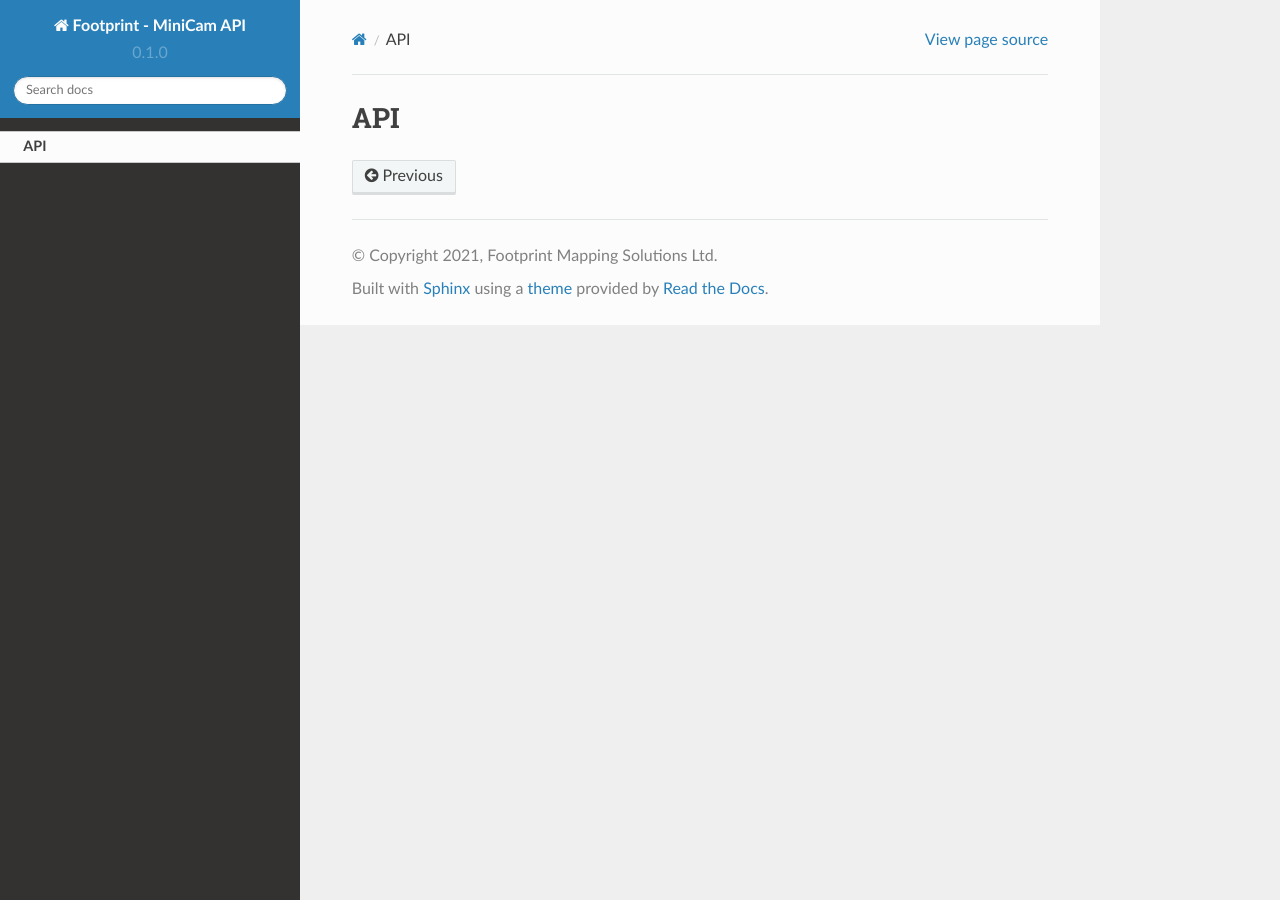
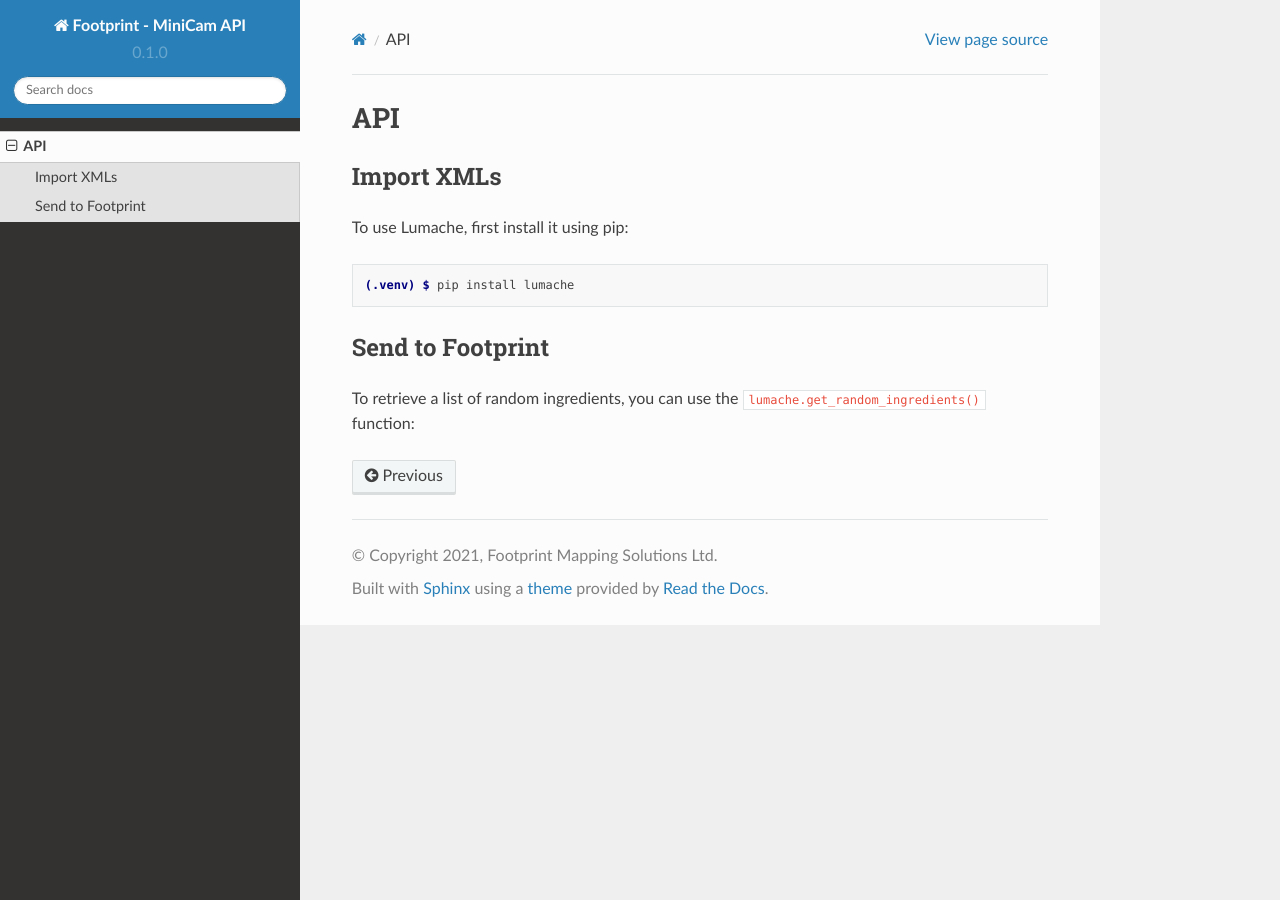
Before and after one commit to matthiscock/minicamapi, a Sphinx documentation site: the page built from docs/source/api.rst, in a window 1280 px wide. Built offline with Sphinx 7.4.7 and the Read the Docs theme 2.0.0, drawn with Linux system fonts in a browser that asks for light colours; pages that are not in the unit, such as notebooks, are missing from menus.

Commit message:
Update api.rst

```diff
--- a/docs/source/api.rst
+++ b/docs/source/api.rst
@@ -1,2 +1,17 @@
 API
 ===
+
+Import XMLs
+------------
+
+To use Lumache, first install it using pip:
+
+.. code-block:: console
+
+   (.venv) $ pip install lumache
+
+Send to Footprint
+----------------
+
+To retrieve a list of random ingredients,
+you can use the ``lumache.get_random_ingredients()`` function:
```
